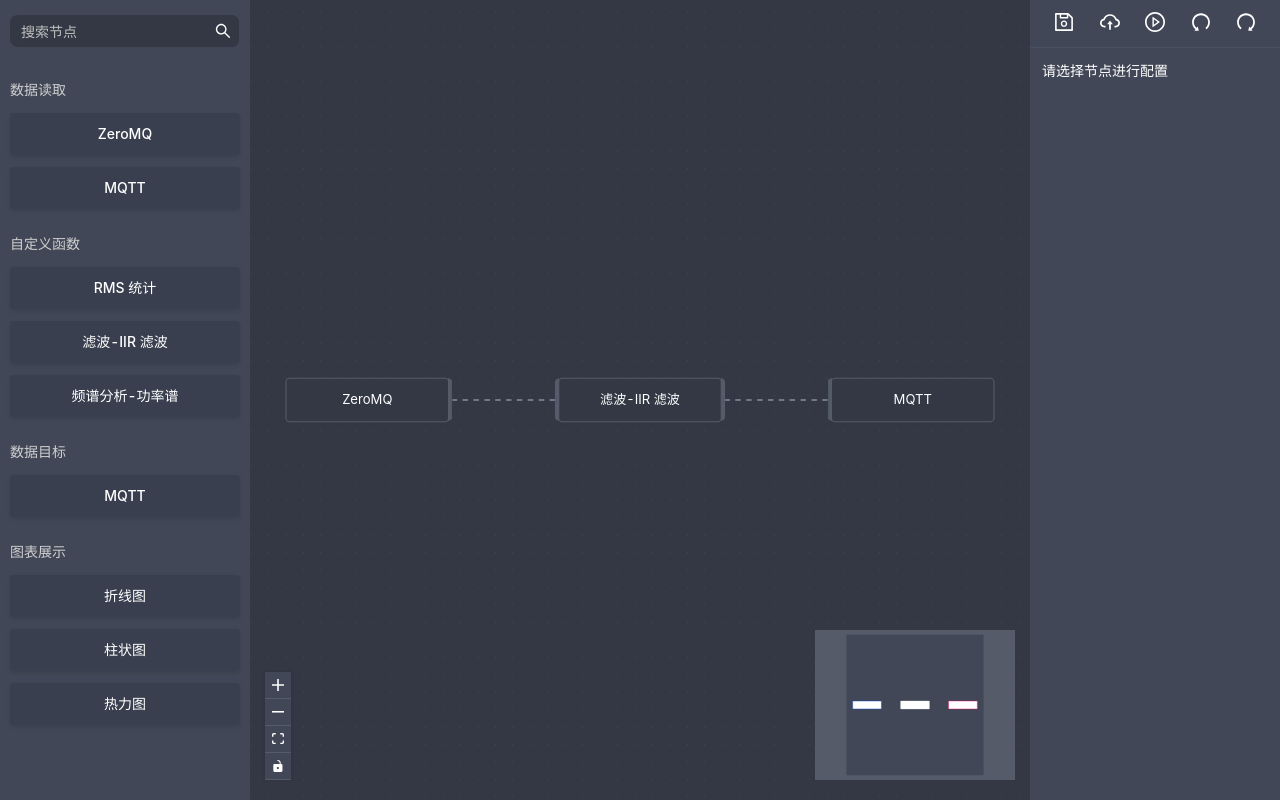
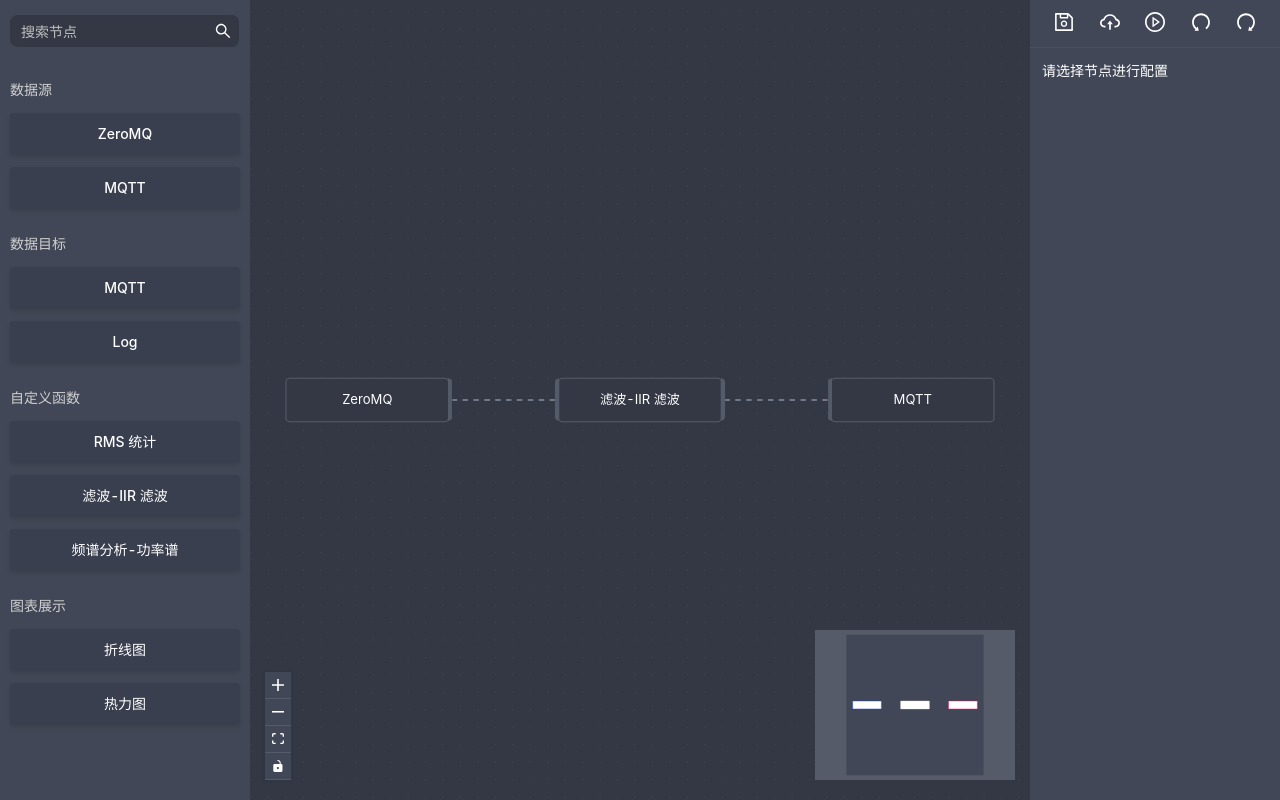
Before and after one commit to ssuperlilei/ekuiper-flow, a React (Create React App) app: page / in a window 1280 px wide. Built offline with nearby package versions, Linux system fonts and the light colour scheme.

Commit message:
feat: add load dnd nodes function

```diff
--- a/src/Components/Sidebar/Sidebar.jsx
+++ b/src/Components/Sidebar/Sidebar.jsx
@@ -1,6 +1,7 @@
 import React from 'react';
 import './Sidebar.less';
 import { Input } from 'antd';
+import loadDndNodes from '../../Utils/loadDndNodes';
 
 const { Search } = Input;
 
@@ -11,42 +12,34 @@
     event.dataTransfer.effectAllowed = 'move';
   };
   const onSearch = (value) => console.log(value);
+  const { dndNodes, groups } = loadDndNodes();
+  const renderDndNodes = () => {
+    return groups.map((group) => {
+      const groupNodes = dndNodes.filter((dndNode) => dndNode.group === group.groupValue);
+      const dndNodeByGroup = groupNodes.map((node) => (
+        <div
+          className={['dndnode', node.type].join(' ')}
+          draggable
+          key={`${node.value}-${node.type}`}
+          onDragStart={(event) => onDragStart(event, node.type, node.label)}
+        >
+          <div className="dnd-node-label">{node.label}</div>
+        </div>
+      ));
+      return (
+        <div key={group.groupValue}>
+          <div className="group-name">{group.groupName}</div>
+          <div>{dndNodeByGroup}</div>
+        </div>
+      );
+    });
+  };
   return (
     <aside>
       <div className="search-bar">
         <Search placeholder="搜索节点" onSearch={onSearch} />
       </div>
-      <div className="group-name">数据读取</div>
-      <div className="dndnode input" onDragStart={(event) => onDragStart(event, 'input', 'ZeroMQ')} draggable>
-        ZeroMQ
-      </div>
-      <div className="dndnode input" onDragStart={(event) => onDragStart(event, 'input', 'MQTT')} draggable>
-        MQTT
-      </div>
-      <div className="group-name">自定义函数</div>
-      <div className="dndnode" onDragStart={(event) => onDragStart(event, 'default', 'RMS 统计')} draggable>
-        RMS 统计
-      </div>
-      <div className="dndnode" onDragStart={(event) => onDragStart(event, 'default', '滤波-IIR 滤波')} draggable>
-        滤波-IIR 滤波
-      </div>
-      <div className="dndnode" onDragStart={(event) => onDragStart(event, 'default', '频谱分析-功率谱')} draggable>
-        频谱分析-功率谱
-      </div>
-      <div className="group-name">数据目标</div>
-      <div className="dndnode output" onDragStart={(event) => onDragStart(event, 'output', 'MQTT')} draggable>
-        MQTT
-      </div>
-      <div className="group-name">图表展示</div>
-      <div className="dndnode output" onDragStart={(event) => onDragStart(event, 'output', '折线图')} draggable>
-        折线图
-      </div>
-      <div className="dndnode output" onDragStart={(event) => onDragStart(event, 'output', '柱状图')} draggable>
-        柱状图
-      </div>
-      <div className="dndnode output" onDragStart={(event) => onDragStart(event, 'output', '热力图')} draggable>
-        热力图
-      </div>
+      <div>{renderDndNodes()}</div>
     </aside>
   );
 };
--- a/src/Components/Sidebar/Sidebar.less
+++ b/src/Components/Sidebar/Sidebar.less
@@ -2,7 +2,9 @@
   background-color: #414756;
   padding: 15px 10px;
   font-size: 14px;
-  box-shadow: 0px 2px 4px 0px rgba(0, 0, 0, 0.5);
+  box-shadow: 0px 2px 4px 0px #00000080;
+  height: 100%;
+  overflow: scroll;
   .description {
     margin-bottom: 10px;
   }
--- a/src/Utils/loadDndNodes.js
+++ b/src/Utils/loadDndNodes.js
@@ -1,8 +1,26 @@
 const loadDndNodes = () => {
+  const groups = [
+    {
+      groupName: '数据源',
+      groupValue: 'source',
+    },
+    {
+      groupName: '数据目标',
+      groupValue: 'sink',
+    },
+    {
+      groupName: '自定义函数',
+      groupValue: 'function',
+    },
+    {
+      groupName: '图表展示',
+      groupValue: 'chart',
+    },
+  ];
   const dndNodes = [
     {
       label: 'ZeroMQ',
-      value: 'ZeroMQ',
+      value: 'zmq',
       type: 'input',
       group: 'source',
     },
@@ -19,6 +37,12 @@
       group: 'sink',
     },
     {
+      label: 'Log',
+      value: 'log',
+      type: 'output',
+      group: 'sink',
+    },
+    {
       label: 'RMS 统计',
       value: 'rms',
       type: 'default',
@@ -27,17 +51,30 @@
     {
       label: '滤波-IIR 滤波',
       value: 'iir',
-      type: 'def',
+      type: 'default',
       group: 'function',
     },
     {
       label: '频谱分析-功率谱',
       value: 'spectrum',
-      type: 'def',
+      type: 'default',
       group: 'function',
+    },
+    {
+      label: '折线图',
+      value: 'line',
+      type: 'output',
+      group: 'chart',
+    },
+    {
+      label: '热力图',
+      value: 'heatmap',
+      type: 'output',
+      group: 'chart',
     },
   ];
   return {
+    groups,
     dndNodes,
   };
 };
```
